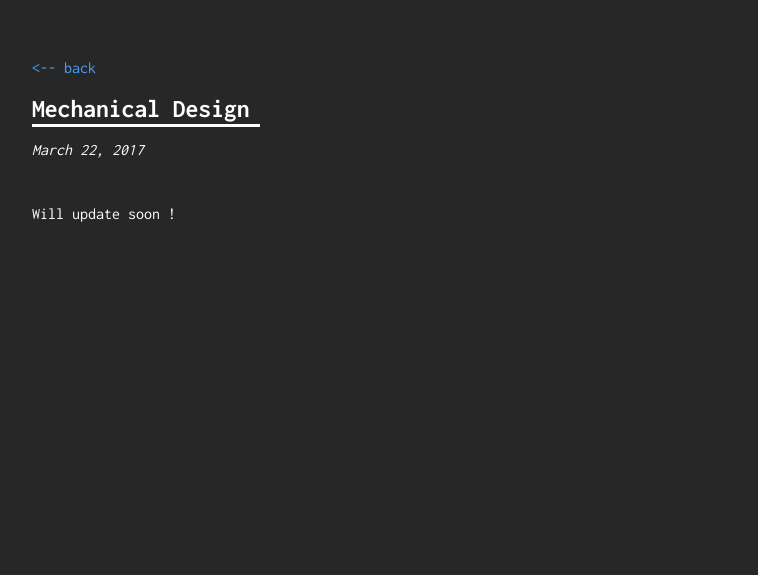
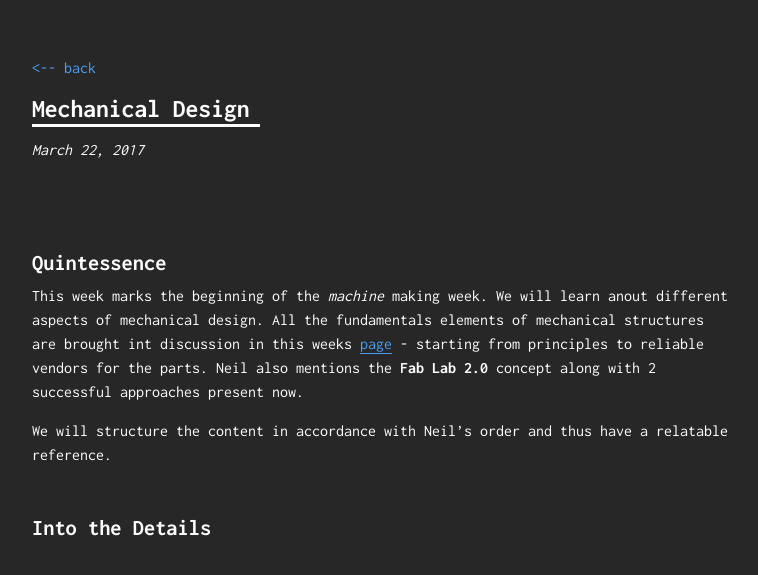
Before and after one commit to VishnuEaswaran/Fab17-instruct, a Jekyll site: the page built from _posts/2017-03-22-Mechanical design.md, in a window 1280 px wide. Shown: the top 575 px of the page, without its empty margins (258-1016 px from the left). Built offline with Jekyll 4.4.1, drawn with Linux system fonts in a browser that asks for light colours.

Commit message:
Commensed writing-laid the structure for this week: The Neil Way

```diff
--- a/_posts/2017-03-22-Mechanical design.md
+++ b/_posts/2017-03-22-Mechanical design.md
@@ -3,4 +3,12 @@ layout: post
 title: Mechanical Design
 ---
 
-Will update soon !
+Quintessence
+===
+
+This week marks the beginning of the *machine* making week. We will learn anout different aspects of mechanical design. All the fundamentals elements of mechanical structures are brought int discussion in this weeks [page](http://academy.cba.mit.edu/classes/mechanical_design/index.html) - starting from principles to reliable vendors for the parts. Neil also mentions the **Fab Lab 2.0** concept along with 2 successful approaches present now.
+
+We will structure the content in accordance with Neil's order and thus have a relatable reference.
+
+Into the Details
+===
```
